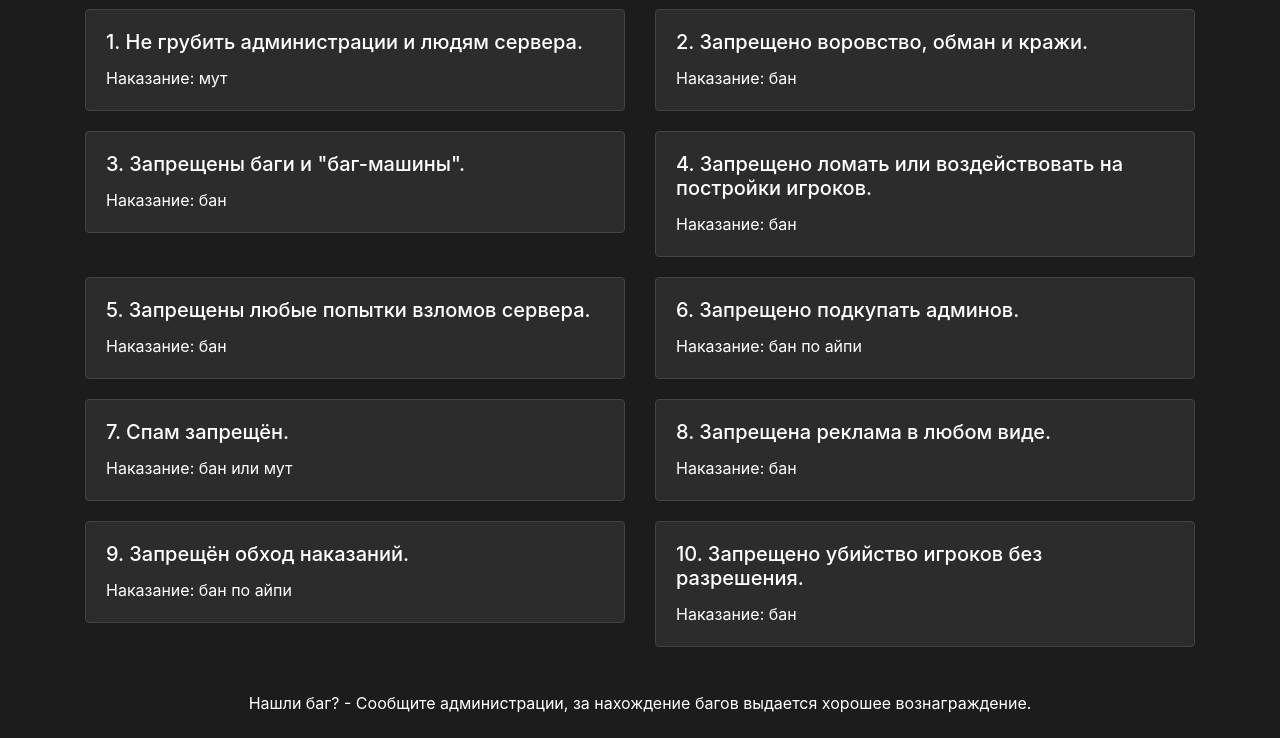
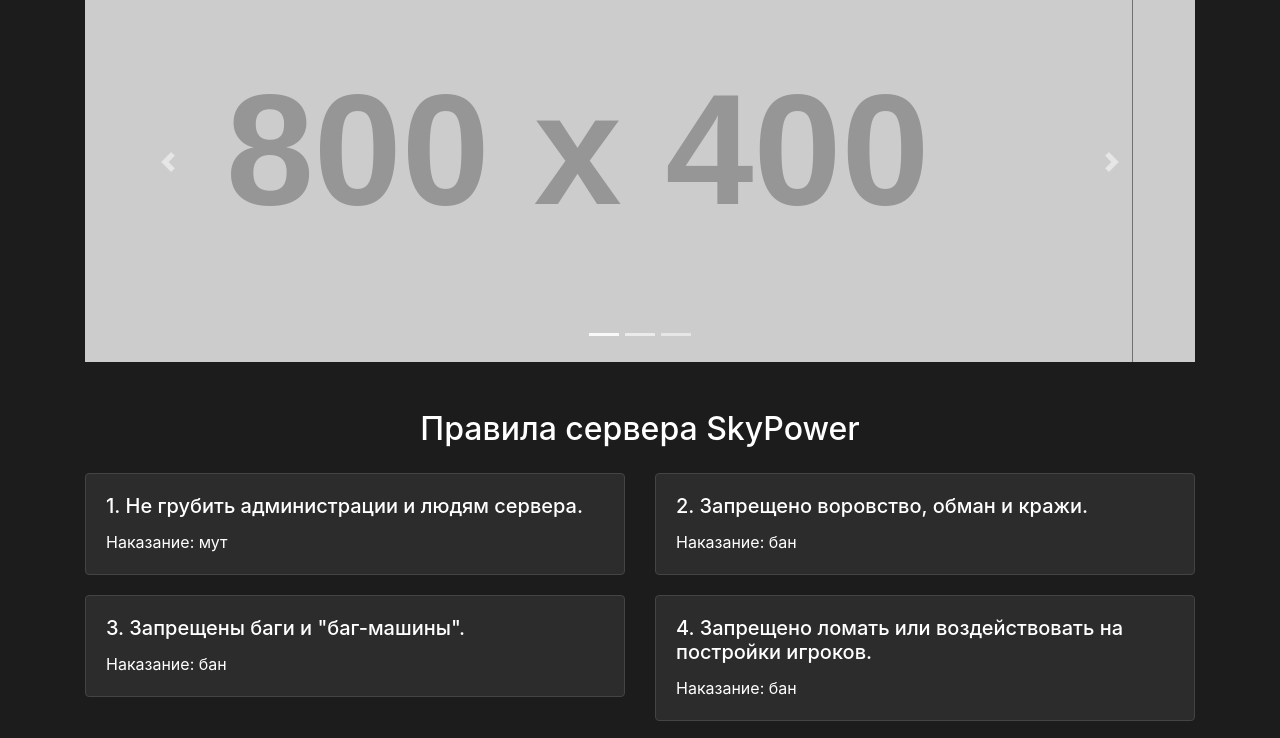
Before and after one commit to detoventor/skypower, a plain HTML site: page index.html in a window 1280 px wide. Shown: the part 437-1175 px from the top of the page. Drawn offline with nearby package versions, Linux system fonts and the light colour scheme; placeholder pictures from the web are drawn by us.

Commit message:
Update index.html

```diff
--- a/index.html
+++ b/index.html
@@ -37,6 +37,10 @@
             padding: 20px 0;
             margin-top: 40px;
         }
+        .carousel-item img {
+            height: 400px;
+            object-fit: cover;
+        }
     </style>
 </head>
 <body>
@@ -56,6 +60,9 @@
                     <a class="nav-link" href="#rules">Правила</a>
                 </li>
                 <li class="nav-item">
+                    <a class="nav-link" href="#gallery">Галерея</a>
+                </li>
+                <li class="nav-item">
                     <a class="nav-link" href="#contact">Контакты</a>
                 </li>
             </ul>
@@ -68,6 +75,36 @@
             <h1 class="display-4">Добро пожаловать на SkyPower!</h1>
             <p class="lead">Лучший Minecraft сервер с уникальными возможностями и дружным комьюнити.</p>
             <p class="lead text-danger">⚠ Внимание! Строительство запрещено ближе чем в 300 блоках от спавна! То что построете, будет снесено ⚠</p>
+        </div>
+    </div>
+
+    <!-- Carousel -->
+    <div id="gallery" class="container my-5">
+        <div id="carouselExampleIndicators" class="carousel slide" data-ride="carousel">
+            <ol class="carousel-indicators">
+                <li data-target="#carouselExampleIndicators" data-slide-to="0" class="active"></li>
+                <li data-target="#carouselExampleIndicators" data-slide-to="1"></li>
+                <li data-target="#carouselExampleIndicators" data-slide-to="2"></li>
+            </ol>
+            <div class="carousel-inner">
+                <div class="carousel-item active">
+                    <img src="https://via.placeholder.com/800x400" class="d-block w-100" alt="Slide 1">
+                </div>
+                <div class="carousel-item">
+                    <img src="https://via.placeholder.com/800x400" class="d-block w-100" alt="Slide 2">
+                </div>
+                <div class="carousel-item">
+                    <img src="https://via.placeholder.com/800x400" class="d-block w-100" alt="Slide 3">
+                </div>
+            </div>
+            <a class="carousel-control-prev" href="#carouselExampleIndicators" role="button" data-slide="prev">
+                <span class="carousel-control-prev-icon" aria-hidden="true"></span>
+                <span class="sr-only">Previous</span>
+            </a>
+            <a class="carousel-control-next" href="#carouselExampleIndicators" role="button" data-slide="next">
+                <span class="carousel-control-next-icon" aria-hidden="true"></span>
+                <span class="sr-only">Next</span>
+            </a>
         </div>
     </div>
 
```
